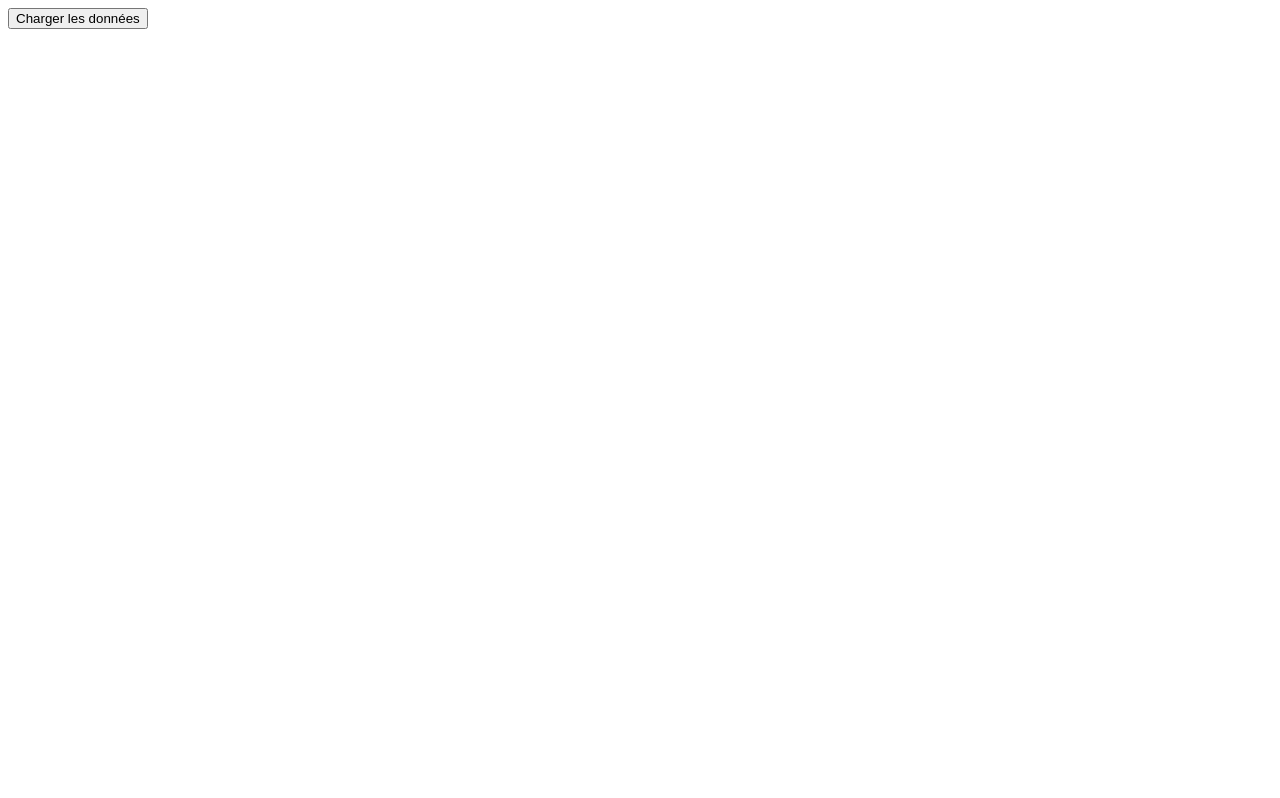
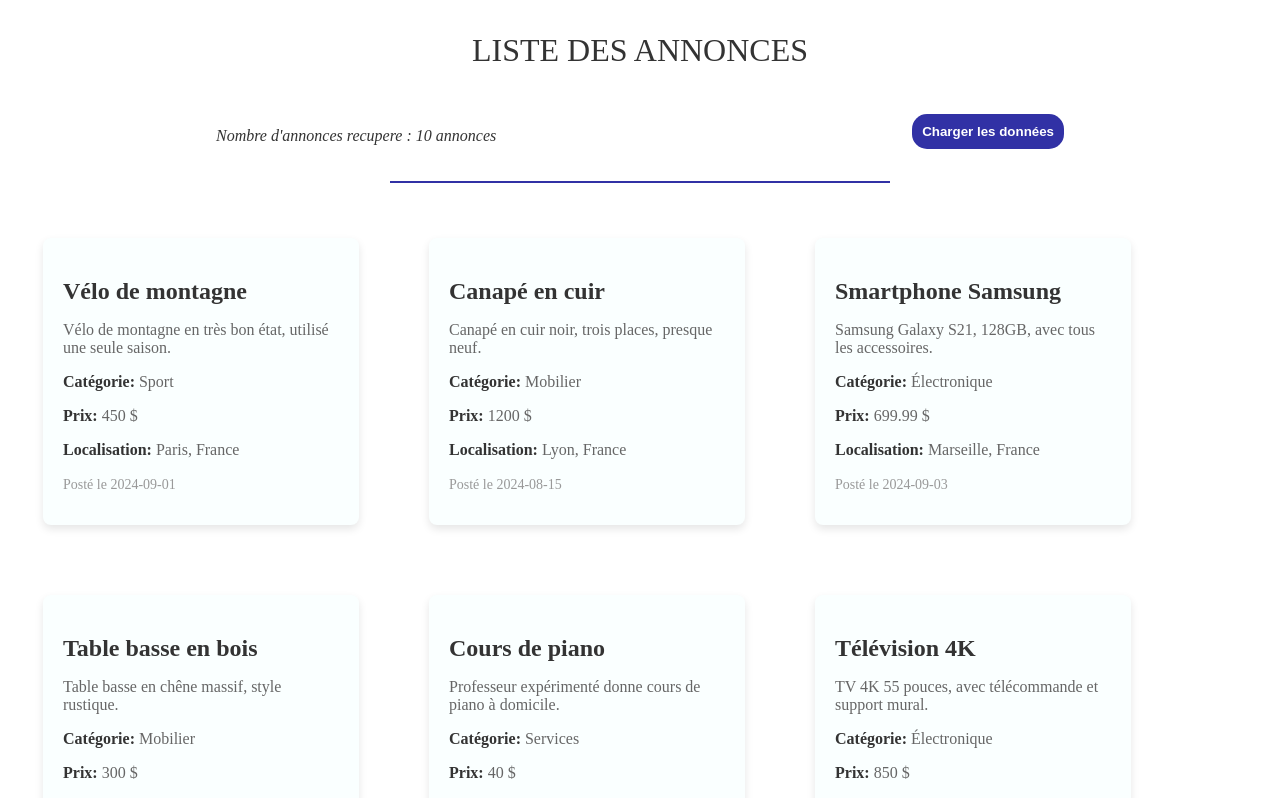
Before and after one commit to mchekini-check-consulting/annonce-project, an Angular app in the folder annonce-ihm/: page / in a window 1280 px wide. Shown: the top 798 px of the page. Built offline with nearby package versions, Linux system fonts and the light colour scheme.

Commit message:
Feature/IHM/product-list-ui affichage des annonces

```diff
--- a/annonce-ihm/src/app/app.component.css
+++ b/annonce-ihm/src/app/app.component.css
@@ -0,0 +1,84 @@
+.card {
+  background-color: #faffff;
+  border-radius: 8px;
+  box-shadow: 0 4px 8px rgba(0, 0, 0, 0.1);
+  transition: transform 0.3s, box-shadow 0.3s;
+  margin: 35px;
+  cursor: pointer;
+  width: 25%;
+  height: 35%;
+  text-align: left;
+}
+
+.card-body {
+  padding-left: 20px;
+  padding-right: 20px;
+  padding-bottom: 16px;
+}
+
+.container {
+  display: flex;
+  justify-content: space-around;
+  align-items: center;
+}
+
+.btn-div .page-total-number {
+  width: 45%;
+  align-content: center;
+}
+
+.card-title {
+  font-size: 1.5rem;
+  font-weight: bold;
+  margin-bottom: 10px;
+  color: #333333;
+}
+
+.card-text {
+  font-size: 1rem;
+  color: #666666;
+}
+
+.hr {
+  width: 500px;
+  height: 2px;
+  background-color: rgb(49, 49, 165);
+  margin: 20px auto;
+}
+.card-text strong {
+  color: #333333;
+}
+
+.text-muted {
+  font-size: 0.875rem;
+  color: #999999;
+}
+
+@media (min-width: 768px) {
+  .card {
+    display: inline-flex;
+    flex-direction: row;
+    align-items: center;
+    max-width: 100%;
+  }
+}
+.page-title {
+  text-align: center;
+  font-size: 2rem;
+  color: #333333;
+  margin-bottom: 30px;
+}
+
+.btn {
+  background-color: rgb(49, 49, 165);
+  color: white;
+  font-weight: bold;
+  padding: 10px;
+  border-radius: 15px;
+  border: black;
+}
+.page-total-number {
+  color: #333333;
+  margin-top: 10px;
+  font-style: italic;
+}
--- a/annonce-ihm/src/app/app.component.html
+++ b/annonce-ihm/src/app/app.component.html
@@ -1,4 +1,32 @@
+<div class="page-title">
+  <p>LISTE DES ANNONCES <br /></p>
+</div>
 
+<div class="container">
+  <div class="page-total-number">
+    <p>Nombre d'annonces recupere : {{ annonces.length }} annonces</p>
+  </div>
+  <div class="btn-div">
+    <button class="btn" (click)="loadDate()">Charger les données</button>
+  </div>
+</div>
+<div class="hr"></div>
 
-
-<button (click)="loadDate()">Charger les données</button>
+<div class="card" *ngFor="let annonce of annonces">
+  <div>
+    <div>
+    </div>
+  </div>
+  <div class="card-body">
+    <h5 class="card-title">{{ annonce.titre }}</h5>
+    <p class="card-text">{{ annonce.description }}</p>
+    <p class="card-text"><strong>Catégorie:</strong> {{ annonce.categorie }}</p>
+    <p class="card-text"><strong>Prix:</strong> {{ annonce.prix }} $</p>
+    <p class="card-text">
+      <strong>Localisation:</strong> {{ annonce.localisation }}
+    </p>
+    <p class="card-text">
+      <small class="text-muted">Posté le {{ annonce.posted_at }}</small>
+    </p>
+  </div>
+</div>
--- a/annonce-ihm/src/app/app.component.ts
+++ b/annonce-ihm/src/app/app.component.ts
@@ -1,25 +1,26 @@
-import {Component} from '@angular/core';
-import {RouterOutlet} from '@angular/router';
-import {HttpClient} from "@angular/common/http";
-
+import { Component, OnInit } from '@angular/core';
+import { RouterOutlet } from '@angular/router';
+import { HttpClient } from '@angular/common/http';
+import { CommonModule } from '@angular/common';
 @Component({
   selector: 'app-root',
   standalone: true,
-  imports: [RouterOutlet],
+  imports: [RouterOutlet, CommonModule],
   templateUrl: './app.component.html',
-  styleUrl: './app.component.css'
+  styleUrl: './app.component.css',
 })
-export class AppComponent {
+export class AppComponent implements OnInit {
+  constructor(private http: HttpClient) {}
 
-
-  constructor(private http: HttpClient) {
-
+  ngOnInit(): void {
+    this.loadDate();
   }
 
+  annonces: any = [];
   loadDate() {
-    this.http.get("data.json").subscribe(response => {
-      console.log(response);
-    })
+    this.http.get('data.json').subscribe((response) => {
+      this.annonces = response;
 
+    });
   }
 }
```
Also changed, not shown: 1 other file (tests, documents, lock files or other folders).
